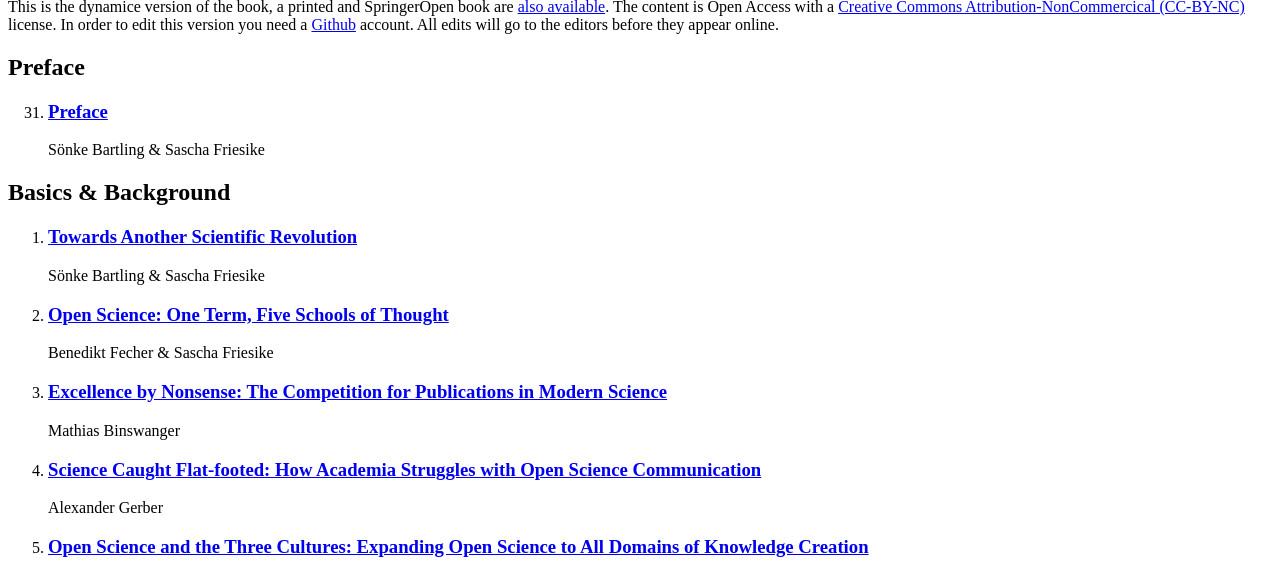
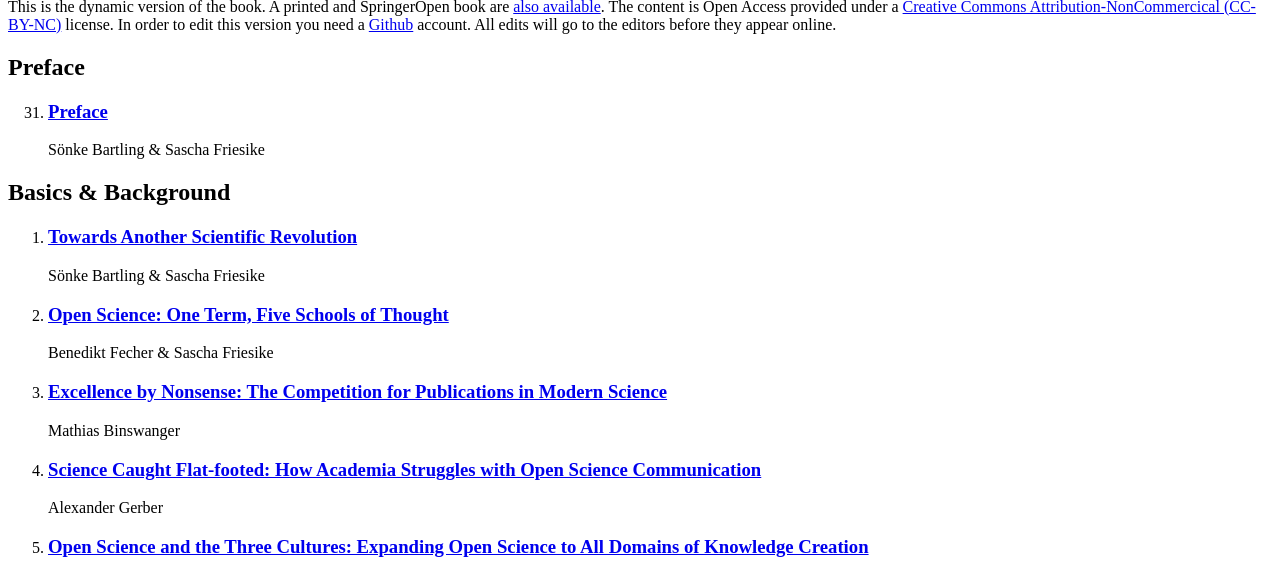
Before and after one commit to openingscience/book, a Jekyll site: the page built from index.html, in a window 1280 px wide and 900 px high, cut to the strip 324-900 px from the top of the window. Built offline with Jekyll 4.4.1, drawn with Linux system fonts in a browser that asks for light colours; Markdown is read by kramdown in place of the engine named in the settings; the list of posts is cut into pages by our own code; comment, search, counter and statistics services are not loaded.

Commit message:
Minor changes on default.html
Fixed a very small typo, changed "dynamice" to "dynamic"; punctuation; clarified language with respect to licensing.

```diff
--- a/_layouts/default.html
+++ b/_layouts/default.html
@@ -12,7 +12,7 @@
             <h1>{{ page.title }}</h1>{% if page.title == "Opening Science" %}
             {% if site.editors %}<p>The Evolving Guide on How the Web is Changing Research, Collaboration and Scholarly Publishing. Edited by {% for editor in site.editors %}
     {% if editor.orcid %}<a href="http://orcid.org/{{editor.orcid}}">{{ editor.name }}</a>{% else %}{{ editor.name }}{% endif %}{% if forloop.rindex > 2 %}, {% elsif forloop.rindex > 1 %} & {% endif %}{% endfor %}.<p/>
-            <p>This is the dynamice version of the book, a printed and SpringerOpen book are <a href="http://www.openingscience.org/get-the-book/">also available</a>. The content is Open Access with a <a href="http://creativecommons.org/licenses/by-nc/3.0/deed.en">Creative Commons Attribution-NonCommercical (CC-BY-NC)</a> license. In order to edit this version you need a <a href="http://github.com">Github</a> account. All edits will go to the editors before they appear online.</p>{% endif %}{% else %}
+            <p>This is the dynamic version of the book. A printed and SpringerOpen book are <a href="http://www.openingscience.org/get-the-book/">also available</a>. The content is Open Access provided under a <a href="http://creativecommons.org/licenses/by-nc/3.0/deed.en">Creative Commons Attribution-NonCommercical (CC-BY-NC)</a> license. In order to edit this version you need a <a href="http://github.com">Github</a> account. All edits will go to the editors before they appear online.</p>{% endif %}{% else %}
             {% if page.authors %}<p>{% for author in page.authors %}{{ author.name }}{% if forloop.rindex > 2 %}, {% elsif forloop.rindex > 1 %} & {% endif %}{% endfor %}</p>{% endif %}{% endif %}
           </div>
         </div>
```
